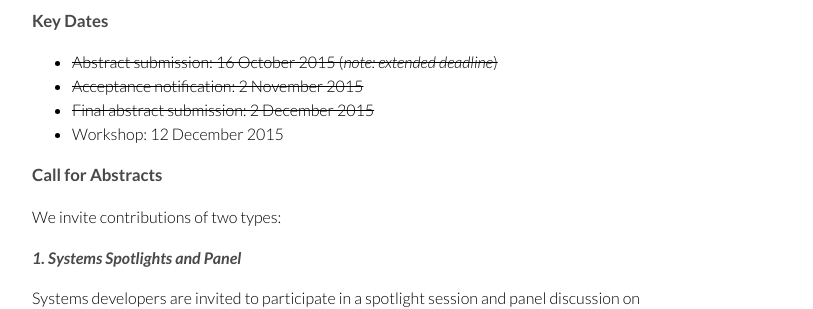
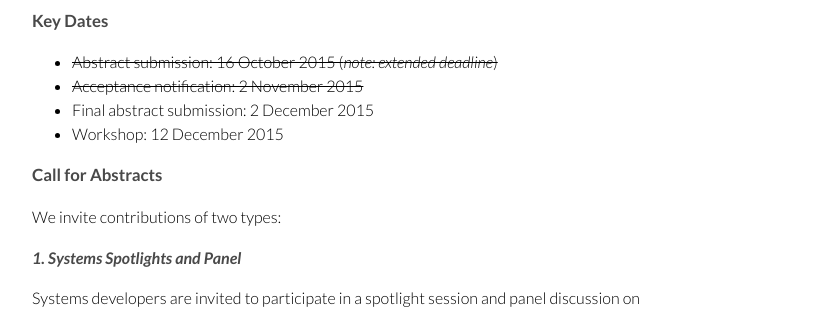
Before and after one commit to blackboxworkshop/blackboxworkshop.github.io, a Jekyll site: the page built from submissions/index.md, in a window 1280 px wide. Shown: the part 195-504 px from the top of the page, without its empty margins (233-1046 px from the left). Built offline with Jekyll 4.4.1, drawn with Linux system fonts in a browser that asks for light colours; Markdown is read by kramdown in place of the engine named in the settings.

Commit message:
fixed typo

```diff
--- a/submissions/index.md
+++ b/submissions/index.md
@@ -7,7 +7,7 @@ title: Submissions
 
 - ~~Abstract submission: 16 October 2015 (*note: extended deadline*)~~
 - ~~Acceptance notification: 2 November 2015~~
-- ~~Final abstract submission: 2 December 2015~~
+- Final abstract submission: 2 December 2015
 - Workshop: 12 December 2015
 
 ### Call for Abstracts
```
